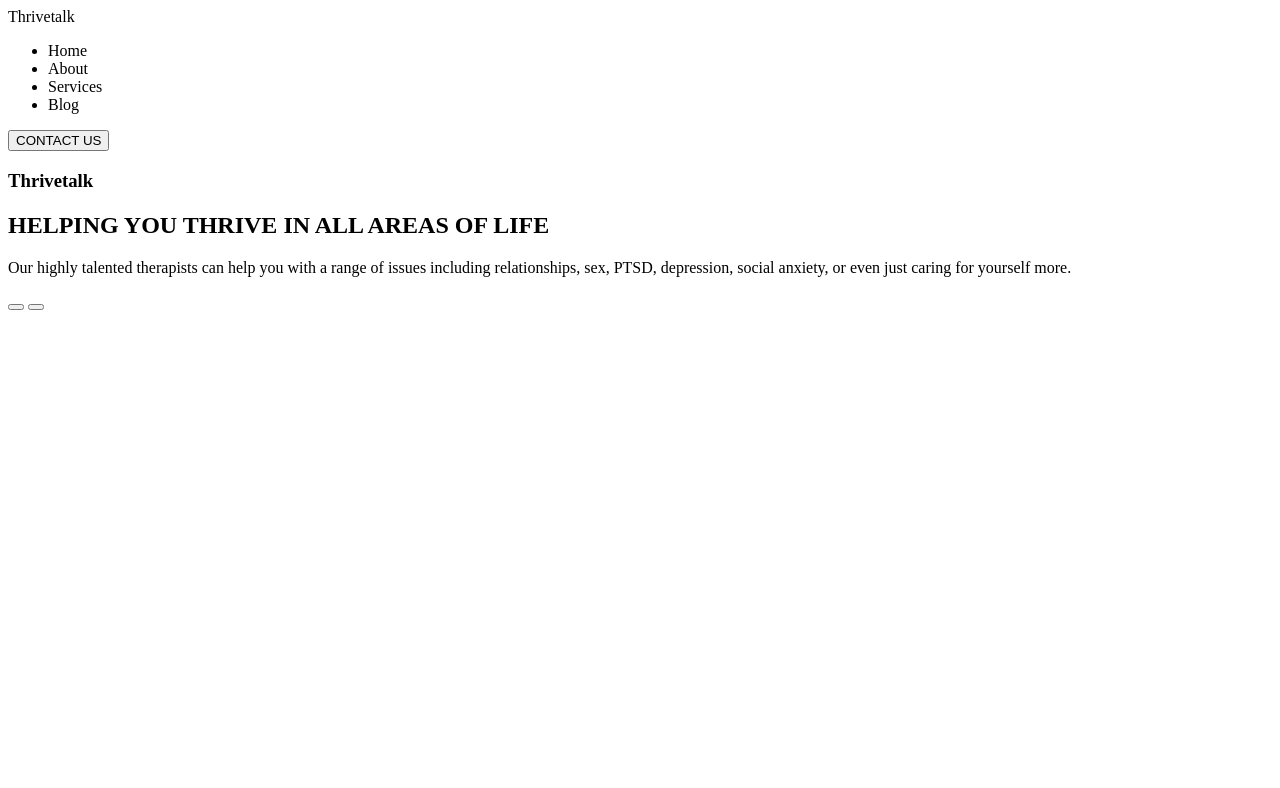
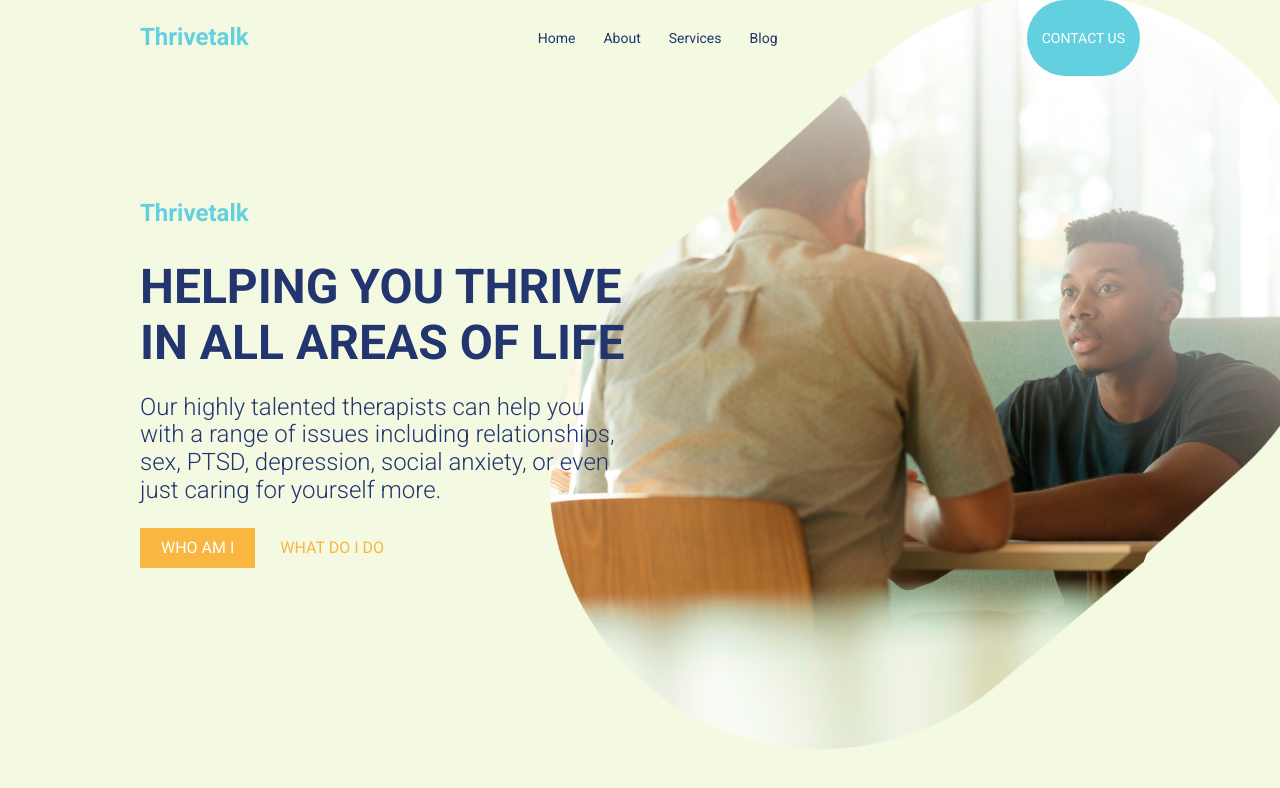
Before and after one commit to Ave-Mari/Thrivetalk, a plain HTML site: page index.html in a window 1280 px wide. Drawn offline with nearby package versions, Linux system fonts and the light colour scheme.

Commit message:
finished first screen

```diff
--- /dev/null
+++ b/css/components/_header.scss
@@ -0,0 +1,46 @@
+.header {
+    display: flex;
+    justify-content: space-between;
+    margin-bottom: 124px;
+}
+
+.service__logo {
+    font-size: 24px;
+    color: #62D0DF;
+}
+
+.nav__list {
+    display: flex;
+    padding-top: 14px;
+}
+
+.nav__item {
+    font-size: 14px;
+    font-weight: 400;
+    color: #22356F;
+    margin-right: 18px;
+    padding: 0 5px 10px 5px;
+
+    &:last-child {
+        margin-right: 0;
+    }
+
+    &:hover {
+        border-bottom: 2px solid #22356F;
+        transition: .8 ease;
+
+    }
+}
+
+.nav__item__link {
+    color: #22356F;
+}
+
+.contact-btn {
+    color: #ffffff;
+    font-size: 14px;
+    padding: 8px 15px 8px 15px;
+    background: #62D0DF;
+    border-radius: 50px;
+    border: none;
+}
--- /dev/null
+++ b/css/components/_service-desk.scss
@@ -0,0 +1,36 @@
+.secvice-desk__slogan {
+    font-size: 48px;
+    color: #22356F;
+    width: 500px;
+    margin-bottom: 10px;
+}
+
+.service-desk__text {
+    font-size: 24px;
+    width: 492px;
+    color: #22356F;
+    font-weight: 300;
+}
+
+.btn {
+    background: #F9B640;
+    color: #ffffff;
+    border: none;
+    font-size: 16px;
+    padding: 11px 21px;
+    cursor: pointer;
+
+    &:hover {
+        background: #22356F;
+    }
+}
+
+.btn-no-bg {
+    background: none;
+    color: #F9B640;
+
+    &:hover {
+        background: #62D0DF;
+        color: #ffffff;
+    }
+}
--- /dev/null
+++ b/css/components/_welcome-screen.scss
@@ -0,0 +1,4 @@
+.welcome-screen {
+    background: url("./../img/first-screen.png") right top no-repeat, #F4F9E2;
+    height: 100vh;
+}
--- a/css/main.scss
+++ b/css/main.scss
@@ -0,0 +1,35 @@
+* {
+    font-family: 'Roboto';
+    list-style-type: none;
+
+    text-decoration: none;
+}
+
+.container {
+    width: 1000px;
+    margin: 0 auto;
+}
+
+
+
+.maincontent {
+    margin: 0 auto;
+}
+
+
+//normalize
+@import url("https://cdnjs.cloudflare.com/ajax/libs/normalize/8.0.1/normalize.css");
+
+
+//components
+
+@import "components/_welcome-screen.scss";
+@import "components/_header.scss";
+@import "components/_service-desk.scss";
+
+
+
+
+
+// media
+@import "components/_media.scss";
--- a/index.html
+++ b/index.html
@@ -3,22 +3,26 @@
 <head>
     <meta charset="UTF-8">
     <meta name="viewport" content="width=device-width, initial-scale=1.0">
+    <link rel="stylesheet" href="css/main.css">
+    <link rel="preconnect" href="https://fonts.gstatic.com">
+<link href="https://fonts.googleapis.com/css2?family=Roboto:wght@100;300;400;500;700;900&display=swap" rel="stylesheet">
     <title>Thrivetalk</title>
 </head>
 <body>
     <div class="maincontent">
         <div class="wrapper">
             <section class="section welcome-screen">
+                <div class="container">
                     <header class="header">
-                    <div class="header__logo">
+                        <h3 class="service__logo">
                             Thrivetalk
-                    </div>
+                        </h3>
                         <nav class="nav">
                             <ul class="nav__list">
-                            <li class="nav__item">Home</li>
-                            <li class="nav__item">About</li>
-                            <li class="nav__item">Services</li>
-                            <li class="nav__item">Blog</li>
+                                <li class="nav__item"> <a href="#" class="nav__item__link">Home</a></li>
+                                <li class="nav__item"><a href="#" class="nav__item__link">About</a></li>
+                                <li class="nav__item"><a href="#" class="nav__item__link">Services</a></li>
+                                <li class="nav__item"><a href="#" class="nav__item__link">Blog</a></li>
                             </ul>
                         </nav>
                         <button class="contact-btn">
@@ -26,7 +30,7 @@
                         </button>
                     </header>
                     <div class="service-desk">
-                    <h3 class="service-desk__logo">
+                        <h3 class="service__logo">
                             Thrivetalk
                         </h3>
                         <h1 class="secvice-desk__slogan">
@@ -37,11 +41,14 @@
                         </div>
                     </div>
                     <div class="welcome-screen__btns">
-                    <button class="btn btn-first"></button>
-                    <button class="btn btn-second"></button>
+                        <button class="btn">WHO AM I</button>
+                        <button class="btn btn-no-bg">WHAT DO I DO</button>
                     </div>
                 </section>
             </div>
         </div>
+                </div>
+
+
 </body>
 </html>
```
Also changed, not shown: css/components/_media.scss (added), css/main.css, img/first-screen.png (added). Lines whose indentation alone changed are shown as unchanged.
